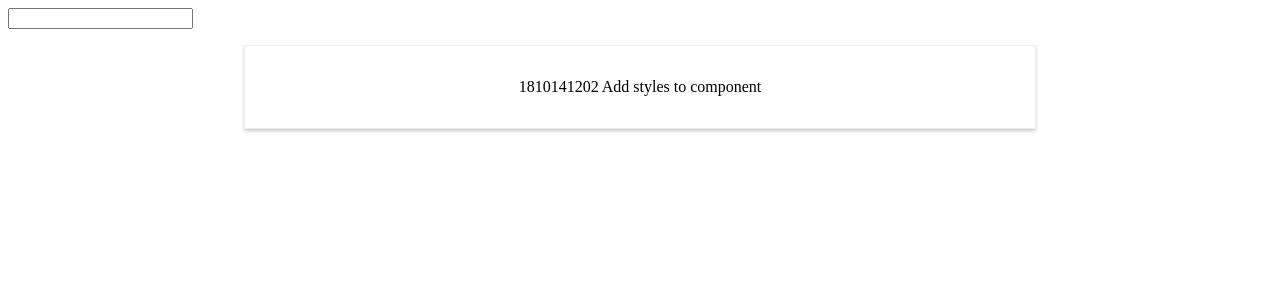
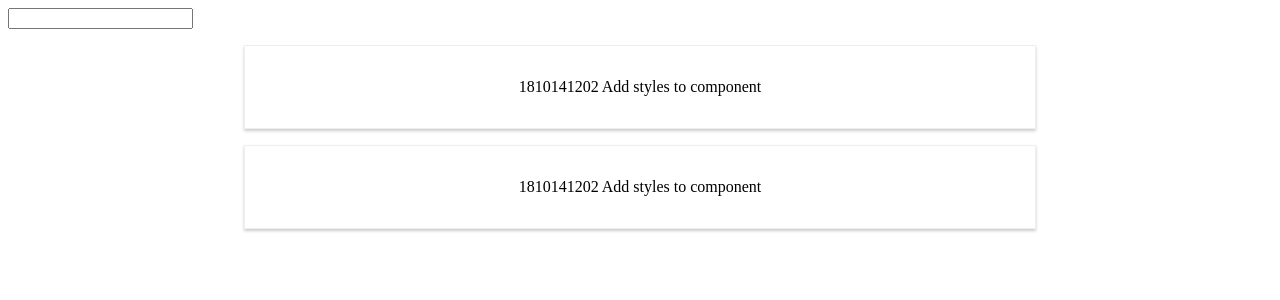
Before and after one commit to nick722/events180929, a React (Create React App) app: page / in a window 1280 px wide. Shown: the top 300 px of the page. Built offline with nearby package versions, Linux system fonts and the light colour scheme.

Commit message:
Render a list of todos with map function

```diff
--- a/src/components/App.js
+++ b/src/components/App.js
@@ -5,7 +5,19 @@ import './App.css';
 import Todo from './Todo';
 
 class App extends Component {
-    state = {todos: []};
+    state = {
+        todos: [
+            {
+                task: '1810141202 Add styles to component',
+                isDone: true
+            },
+            {
+                task: '1810141350 Render a list of todos with map',
+                isDone: false
+            }
+
+        ]
+    }
 
     changeHandler = (event) => {
         this.setState({
@@ -25,7 +37,11 @@ class App extends Component {
                     type="text"
                     onChange={this.changeHandler}
                 />
-                <Todo/>
+                {this.state.todos.map((todo) => (
+                    <Todo
+                        text={todo.task}
+                    />
+                ))}
             </div>
         );
     }
```
